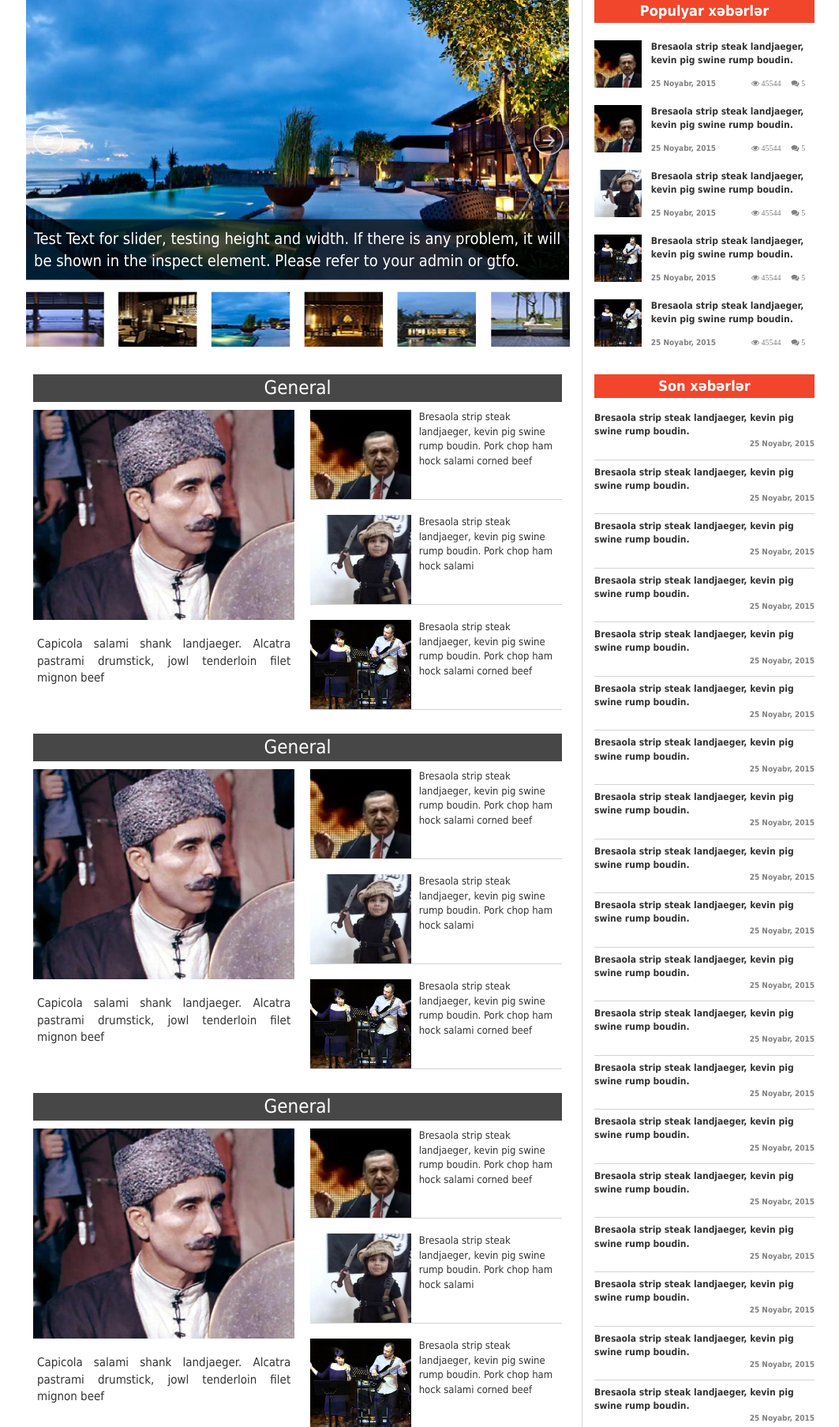
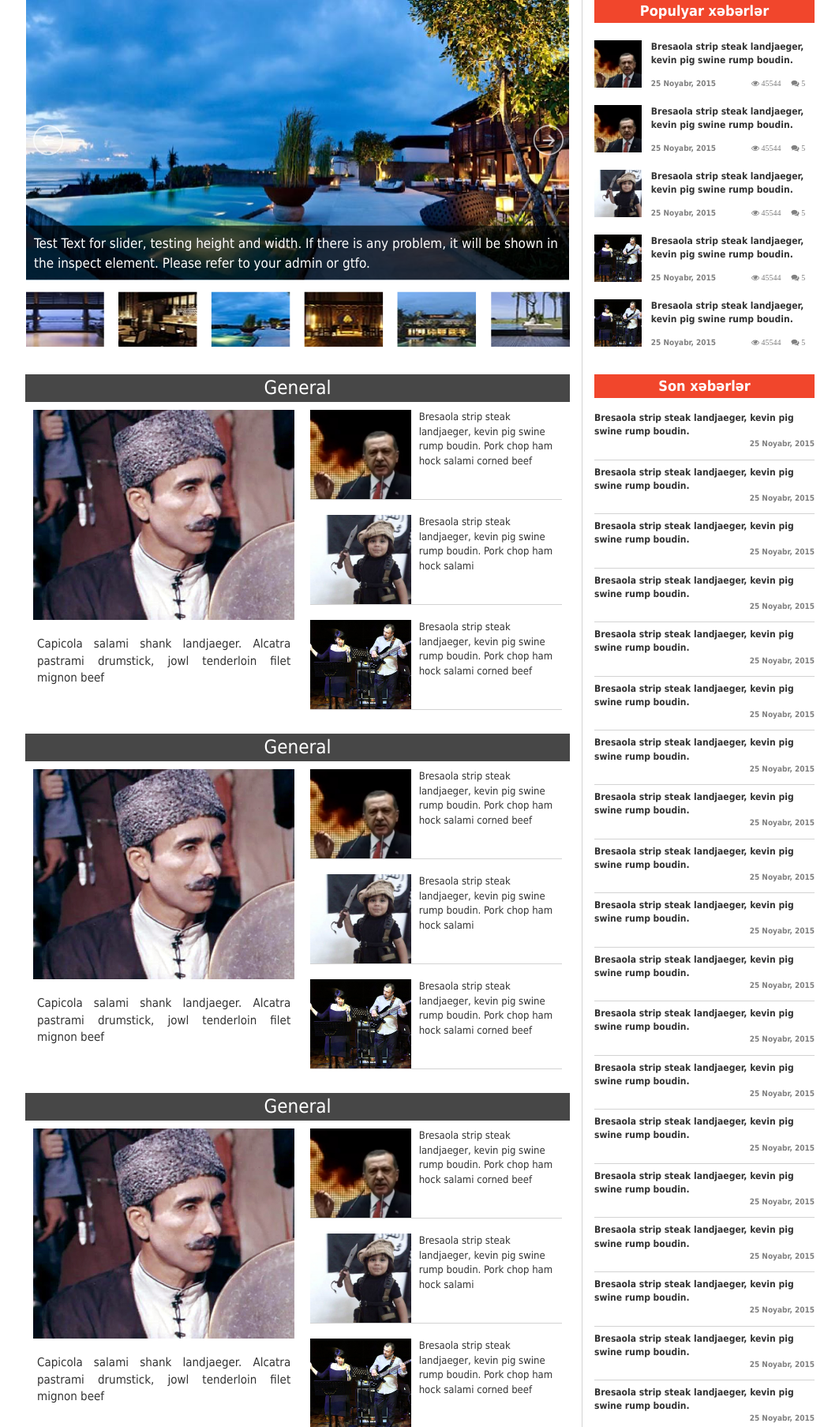
Before and after one commit to orkhanfarmanli/azpress.az, a PHP site: page / in a window 1280 px wide. Shown: the part 293-2100 px from the top of the page at 79% size, without its empty margins (108-1171 px from the left). Run offline with PHP 8.4, Linux system fonts and the light colour scheme.

Commit message:
some fixes

```diff
--- a/style/newsBox.css
+++ b/style/newsBox.css
@@ -9,8 +9,7 @@
   color: white;
   height: 35px;
   line-height: 35px;
-  margin-left: 10px;
-  margin-right: 10px;
+
   text-align: center;
   margin-bottom: 0px;
 }
--- a/style/slider.css
+++ b/style/slider.css
@@ -94,7 +94,7 @@
 	visibility: hidden;
 }
 .sliderNewsBox{
-	font-size:20px;
+	font-size:17px;
   position: absolute;
   bottom:0;
 	color: white;
```
Also changed, not shown: index.html (+0 -148 lines).
